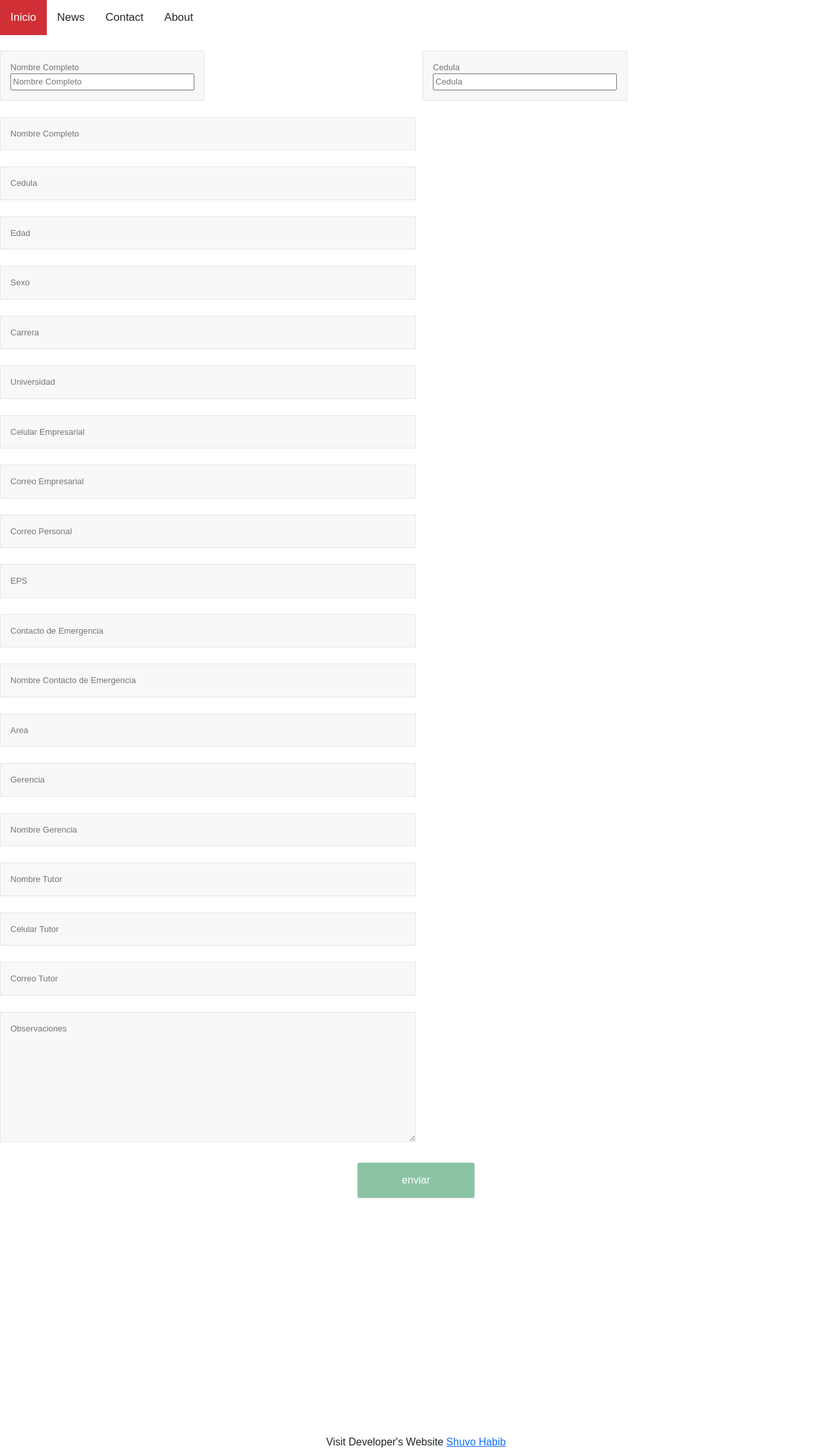
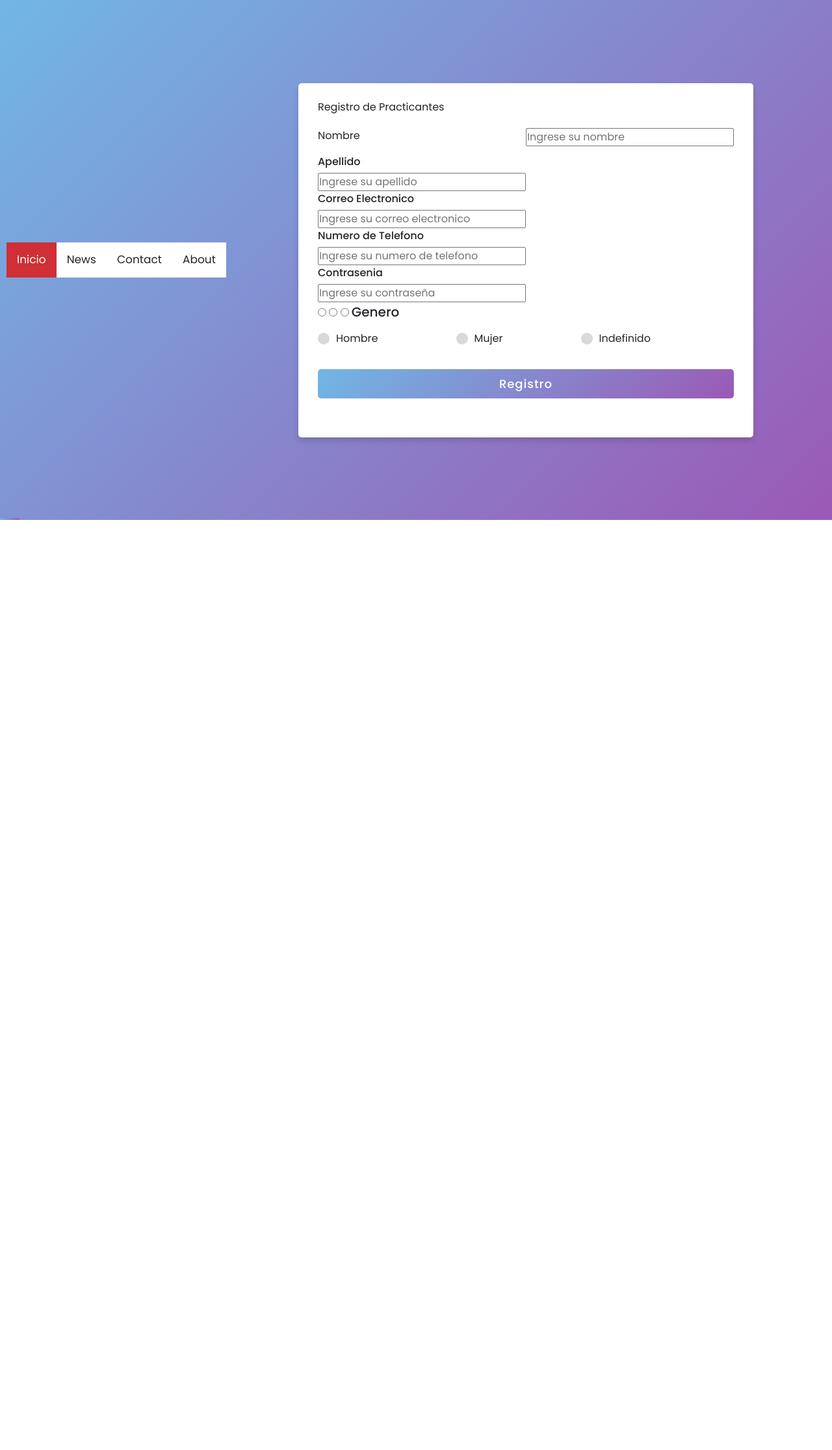
Before and after one commit to YesidSanabria/Proyecto-Generacion-XXI, a Flask app: page /formulario in a window 1280 px wide. Shown: the whole page at 65% size. After the commit the page ends 800 px from the top, so only its background shows below. Run offline with Flask 2, Linux system fonts and the light colour scheme.

Commit message:
actualizacion

```diff
--- a/app/static/css/formulario.css
+++ b/app/static/css/formulario.css
@@ -1,137 +1,142 @@
-#contact{
-    padding:10px 0 10px;
+@import url('https://fonts.googleapis.com/css2?family=Poppins:wght@200;300;400;500;600;700&display=swap');
+
+*{
+  margin: 0;
+  padding: 0;
+  box-sizing: border-box;
+  font-family: 'Poppins', sans-serif;
+}
+body{
+  height: 100vh;
+  display: flex;
+  justify-content: center;
+  align-items: center;
+  padding: 10px;
+  background: linear-gradient(135deg, #71b7e6, #9b59b6);
+}
+.container{
+  max-width: 700px;
+  width: 100%;
+  background-color: #fff;
+  padding: 25px 30px;
+  border-radius: 5px;
+  box-shadow: 0 5px 10px rgba(0,0,0,0.15);
+}
+.container .title::before{
+  content: "";
+  position: absolute;
+  left: 0;
+  bottom: 0;
+  height: 3px;
+  width: 30px;
+  border-radius: 5px;
+  background: linear-gradient(135deg,#71b7e6,#9b59b6);
+}
+.content form .user-details{
+  display: flex;
+  flex-wrap: wrap;
+  justify-content: space-between;
+  margin: 20px 0 12px 0;
+}
+form .user-details .input-box{
+  margin-bottom: 15px;
+  width: calc(100% / 2  20px);
+}
+form .input-box span.details{
+  display: block;
+  font-weight: 500;
+  margin-bottom: 5px;
+}
+.user-details .input-box input{
+  height: 45px;
+  width: 100%;
+  outline: none;
+  font-size: 16px;
+  border-radius: 5px;
+  padding-left: 15px;
+  border: 1px solid #ccc;
+  border-bottom-width: 2px;
+  transition: all 0.3s ease;
+}
+.user-details .input-box input:focus,
+.user-details .input-box input:valid{
+  border-color: #9b59b6;
+}
+  form .gender-details .gender-title{
+    font-size: 20px;
+    font-weight: 500;
+  }
+  form .category{
+    display: flex;
+    width: 80%;
+    margin: 14px 0;
+    justify-content: space-between;
+  }
+  form .category label{
+    display: flex;
+    align-items: center;
+    cursor: pointer;
+  }
+  form .category label .dot{
+    height: 18px;
+    width: 18px;
+    border-radius: 50%;
+    margin-right: 10px;
+    background: #d9d9d9;
+    border: 5px solid transparent;
+    transition: all 0.3s ease;
 }
 
-  .contact-text{
-    margin:45px auto;
+    #dot-1:checked ~ .category label .one,
+    #dot-2:checked ~ .category label .two,
+    #dot-3:checked ~ .category label .three{
+      background: #9b59b6;
+      border-color: #d9d9d9;
     }
-
-  .mail-message-area{
-    width:100%;
-    padding:0 15px;
+    form input [type="radio"]{
+      display: none;
     }
-
-  .mail-message{
+    form .button{
+      height: 45px;
+      margin: 35px 0;
+    }
+    form .button input{
+      height: 100%;
       width: 100%;
-    background:rgba(255,255,255, 0.8) !important;
-    -webkit-transition: all 0.7s;
-    -moz-transition: all 0.7s;
-    transition: all 0.7s;
-    margin:0 auto;
-    border-radius: 0;
+      border-radius: 5px;
+      border: none;
+      color: #fff;
+      font-size: 18px;
+      font-weight: 500;
+      letter-spacing: 1px;
+      cursor: pointer;
+      transition: all 0.3s ease;
+      background: linear-gradient(135deg, #71b7e6, #9b59b6);
     }
-
-  .not-visible-message{
-    height:0px;
-    opacity: 0;
+    form .button input:hover{
+      background: linear-gradient(-135deg, #71b7e6, #9b59b6);
       }
-
-  .visible-message{
-    height:auto;
-    opacity: 1;
-    margin:25px auto 0;
-  }
-
-/* Input Styles */
-
-.input_div{
-  display: flex;
-  flex-direction:column;
-}
-
-.input_container{
-  display: grid;
-  grid-template-columns: 1fr 1fr;
-  grid-gap: 20px;
-}
-
-  .form{
-    width: 50%;
-    padding: 15px;
-    background:#f8f8f8;
-    border:1px solid rgba(0, 0, 0, 0.075);
-    margin-bottom:25px;
-    color:#727272 !important;
-    font-size:13px;
-    -webkit-transition: all 0.4s;
-    -moz-transition: all 0.4s;
-    transition: all 0.4s;
-  }
-
-  .form:hover{
-    border:1px solid #8BC3A3;
-  }
-
-  .form:focus{
-    color: white;
-    outline: none;
-    border:1px solid #8BC3A3;
-  }
-
-  .textarea{
-    height: 200px;
-    max-height: 200px;
+    @media(max-width: 584px){
+      .container{
         max-width: 100%;
       }
-
-/* Generic Button Styles */
-
-  .button{
-    padding:8px 12px;
-    background:#0A5175;
-    display: block;
-    width:120px;
-    margin:10px 0 0px 0;
-    border-radius:3px;
-    -webkit-transition: all 0.3s;
-    -moz-transition: all 0.3s;
-    transition: all 0.3s;
-    text-align:center;
-    font-size:0.8em;
-    box-shadow: 0px 1px 4px rgba(0,0,0, 0.10);
-    -moz-box-shadow: 0px 1px 4px rgba(0,0,0, 0.10);
-    -webkit-box-shadow: 0px 1px 4px rgba(0,0,0, 0.10);
+      form .user-details .input-box{
+        margin-bottom: 15px;
+        width: 100%;
       }
-
-  .button:hover{
-    background:#8BC3A3;
-    color:white;
+      form .category{
+        width: 100%
       }
-
-/* Send Button Styles */
-
-  .form-btn{
-    width:180px;
-    display: block;
-    height: auto;
-    padding:15px;
-    color:#fff;
-    background:#8BC3A3;
-    border:none;
-    border-radius:3px;
-    outline: none;
-    -webkit-transition: all 0.3s;
-    -moz-transition: all 0.3s;
-    transition: all 0.3s;
-    margin:auto;
-    box-shadow: 0px 1px 4px rgba(0,0,0, 0.10);
-    -moz-box-shadow: 0px 1px 4px rgba(0,0,0, 0.10);
-    -webkit-box-shadow: 0px 1px 4px rgba(0,0,0, 0.10);
+      .content form .user-details{
+        max-height: 300px;
+        overflow-y: scroll;
       }
-
-  .form-btn:hover{
-    background:#111;
-    color: white;
-    border:none;
+      .user-details::-webkit-scrollbar{
+        width: 5px;
       }
-
-  .form-btn:active{
-    opacity: 0.9;
     }
-center{
-  margin-top:330px;
+    @media(max-width: 459px){
+      .container .content .category{
+        flex-direction: column;
       }
-input {
-    position: relative;
-    z-index: 9999;
     }
--- a/app/templates/formulario.html
+++ b/app/templates/formulario.html
@@ -1,71 +1,65 @@
 {% extends "base.html" %}
 
 {% block content %}
+<html lang="en" dir="ltr">
+  <head>
+    <meta charset="UTF-8">
+    <meta name="viewport" content="width=device-width, initial-scale=1.0">
+    <link rel="stylesheet" type="text/css" href="{{url_for('static', filename='css/formulario.css')}}">
+  </head>
 
-<head>
-  <link rel="stylesheet" type="text/css" href="{{ url_for('static', filename='css/formulario.css') }}">
-</head>
-<br />
-<div class="input_container">
-    <div class="input_div form">
-      <label for="dd_mm_inicio"><i class="fas fa-calendar-alt"></i> Nombre Completo</label>
-      <input type="text" REQUIRED name="dd_mm_inicio" id="dd_mm_inicio" placeholder="Nombre Completo">
-    </div>
-
-    <div class="input_div form" >
-      <label for="dd_mm_termino"><i class="fas fa-calendar-alt"></i>Cedula</label>
-      <input type="text" REQUIRED name="dd_mm_termino" id="dd_mm_termino" placeholder="Cedula">
+<body>
+  <div class="container">
+    <div class="title"> Registro de Practicantes</div>
+    <div class="content">
+      <form action="#">
+        <div class="user-details">
+          <span class="details"> Nombre </span>
+          <input type="text" placeholder="Ingrese su nombre" required>
+        </div>
+        <div class="input-box">
+          <span class="details"> Apellido </span>
+          <input type="text" placeholder="Ingrese su apellido" required>
+        </div>
+        <div class="input-box">
+          <span class="details"> Correo Electronico </span>
+          <input type="text" placeholder="Ingrese su correo electronico" required>
+        </div>
+        <div class="input-box">
+          <span class="details"> Numero de Telefono </span>
+          <input type="text" placeholder="Ingrese su numero de telefono" required>
+        </div>
+        <div class="input-box">
+          <span class="details"> Contrasenia </span>
+          <input type="text" placeholder="Ingrese su contraseña" required>
+        </div>
+        <div class="gender-details">
+          <input type="radio" name="gender" id="dot-1">
+          <input type="radio" name="gender" id="dot-2">
+          <input type="radio" name="gender" id="dot-3">
+          <span class="gender-title"> Genero </span>
+          <div class="category">
+            <label for="dot-1">
+              <span class="dot one"></span>
+              <span class="gender">Hombre</span>
+            </label>
+            <label for="dot-2">
+              <span class="dot two"></span>
+              <span class="gender">Mujer</span>
+            </label>
+            <label for="dot-3">
+              <span class="dot three"></span>
+              <span class="gender"> Indefinido </span>
+            </label>
+          </div>
+        </div>
+        <div class="button">
+          <input type="submit" value="Registro">
+        </div>
+      </form>
     </div>
   </div>
-<div class="inner contact">
-                <div class="contact-form">
-                    <form id="contact-us" method="post" action="#">
-                        <div class="col-xs-6 wow animated slideInLeft" data-wow-delay=".5s">
-                            <input type="text" name="name" id="name" required="required" class="form" placeholder="Nombre Completo" />
-                            <input type="email" name="mail" id="mail" required="required" class="form" placeholder="Cedula" />
-                            <input type="text" name="subject" id="subject" required="required" class="form" placeholder="Edad"/>
-                            <input type="text" name="subject" id="subject" required="required" class="form" placeholder="Sexo"/>
-                            <input type="text" name="subject" id="subject" required="required" class="form" placeholder="Carrera"/>
-                            <input type="text" name="subject" id="subject" required="required" class="form" placeholder="Universidad"/>
-                            <input type="text" name="subject" id="subject" required="required" class="form" placeholder="Celular Empresarial"/>
-                            <input type="text" name="subject" id="subject" required="required" class="form" placeholder="Correo Empresarial"/>
-                            <input type="text" name="subject" id="subject" required="required" class="form" placeholder="Correo Personal"/>
-                            <input type="text" name="subject" id="subject" required="required" class="form" placeholder="EPS"/>
-                            <input type="text" name="subject" id="subject" required="required" class="form" placeholder="Contacto de Emergencia"/>
-                            <input type="text" name="subject" id="subject" required="required" class="form" placeholder="Nombre Contacto de Emergencia"/>
-                            <input type="text" name="subject" id="subject" required="required" class="form" placeholder="Area"/>
-                            <input type="text" name="subject" id="subject" required="required" class="form" placeholder="Gerencia"/>
-                            <input type="text" name="subject" id="subject" required="required" class="form" placeholder="Nombre Gerencia"/>
-                            <input type="text" name="subject" id="subject" required="required" class="form" placeholder="Nombre Tutor"/>
-                            <input type="text" name="subject" id="subject" required="required" class="form" placeholder="Celular Tutor"/>
-                            <input type="text" name="subject" id="subject" required="required" class="form" placeholder="Correo Tutor" />
-                        </div><!-- End Left Inputs -->
-                        <!-- Right Inputs -->
-                        <div class="col-xs-6 wow animated slideInRight" data-wow-delay=".5s">
-                            <!-- Message -->
-                            <textarea name="message" id="message" class="form textarea"  placeholder="Observaciones"></textarea>
-                        </div><!-- End Right Inputs -->
-                        <!-- Bottom Submit -->
-                        <div class="relative fullwidth col-xs-12">
-                            <!-- Send Button -->
-                            <button type="submit" id="submit" name="submit" class="form-btn semibold">enviar</button>
-                        </div><!-- End Bottom Submit -->
-                        <!-- Clear -->
-                        <div class="clear"></div>
-                    </form>
-
-                    <!-- Your Mail Message -->
-                    <div class="mail-message-area">
-                        <!-- Message -->
-                        <div class="alert gray-bg mail-message not-visible-message">
-                            <strong>Thank You !</strong> Your email has been delivered.
-                        </div>
-                    </div>
-
-                </div><!-- End Contact Form Area -->
-            </div><!-- End Inner -->
-
-
-<center> Visit Developer's Website <a href="http://shuvohabib.com" target="blank">Shuvo Habib </a> </center>
+</body>
+</html>
 
 {% endblock %}
```
Lines whose indentation alone changed are shown as unchanged.
